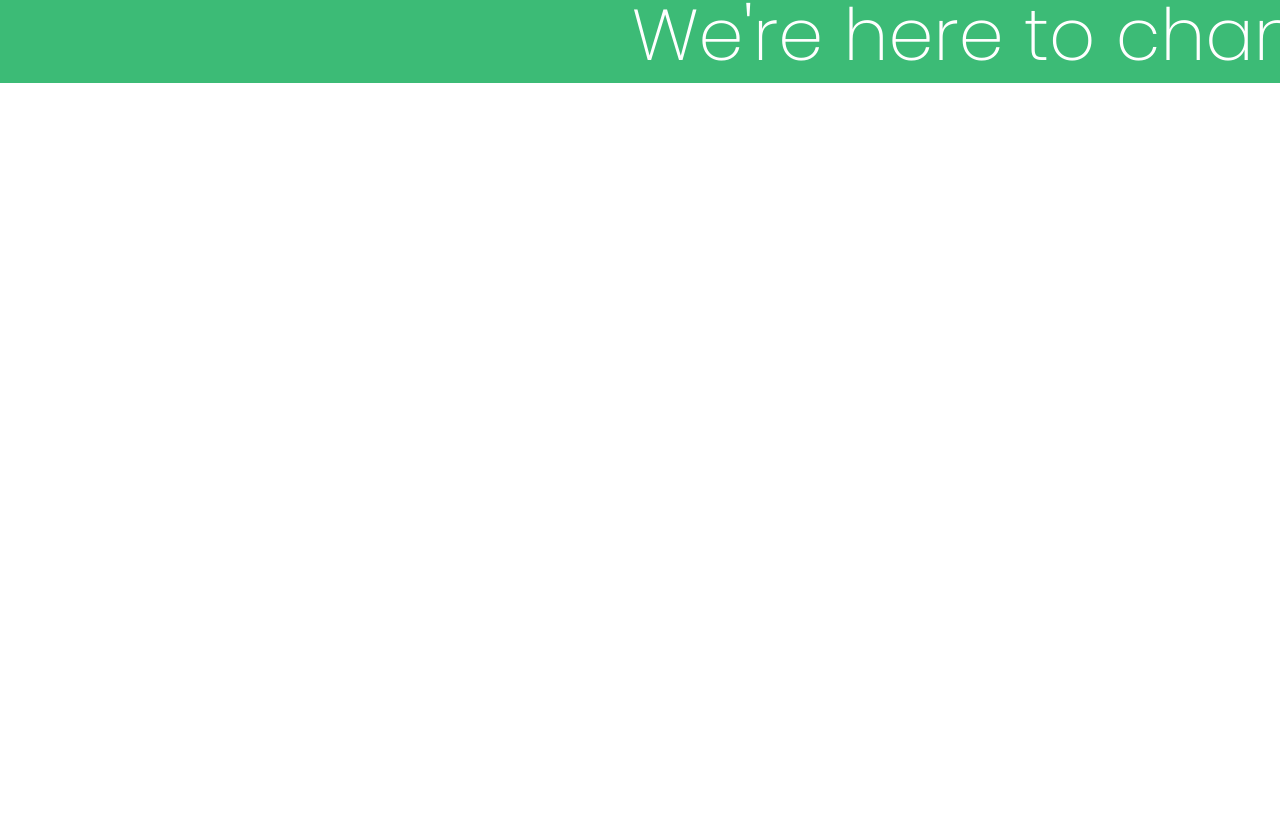
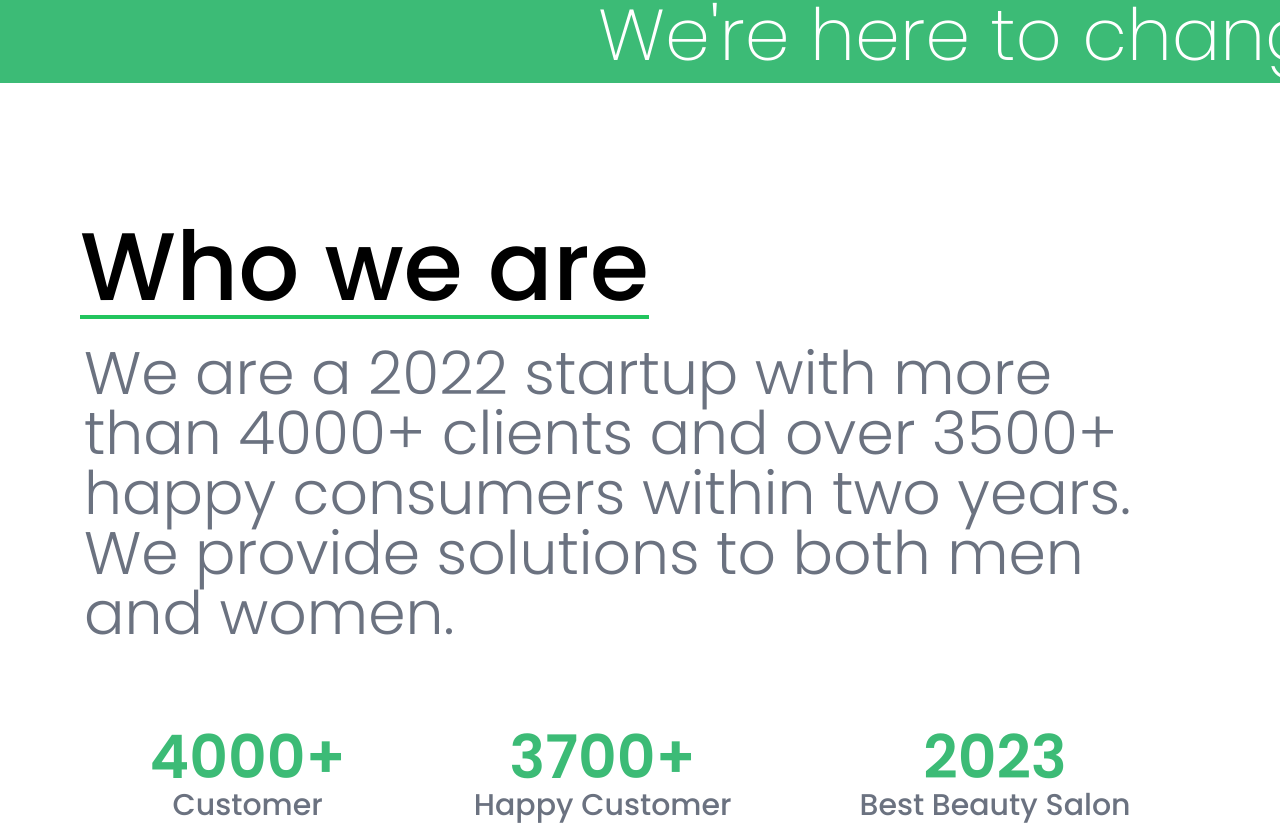
Before and after one commit to Dhaya3132/Classic3Salon, a React (Vite) app: page / in a window 1280 px wide. Shown: the part 685-1511 px from the top of the page. Before the commit the page ends 800 px from the top, so only its background shows below. Built offline with nearby package versions, Linux system fonts and the light colour scheme; a web font is replaced by a local one.

Commit message:
feat - About Added

```diff
--- a/src/App.jsx
+++ b/src/App.jsx
@@ -3,6 +3,7 @@
 import  Offer  from './Components/Offer';
 import  Head  from './Components/Header/Head';
 import { MovingText } from './Components/MovingText';
+import { About } from './Components/About/AboutUs';
 function App() {
 
   return (
@@ -11,6 +12,7 @@
     <Navbar></Navbar>
     <Head></Head>
     <MovingText></MovingText>
+    <About />
     </>
   )
 }
--- a/src/Components/About/AboutUs.jsx
+++ b/src/Components/About/AboutUs.jsx
@@ -1,12 +1,12 @@
-import { MovingText } from "../MovingText"
+import Customer from "./Customer"
 export function About() {
     return (
-        <div>
-            <MovingText></MovingText>
-            <div className="mt-14 flex flex-col justify-center items-center">
-                <h4 className="font-Poppins font-semibold text-white text-6xl border-double border-b-4 border-green-500">Who we are</h4>
-                <h2 className="font-Poppins font-thin text-white text-4xl w-3/5 mt-5 p-1">We are a 2022 startup with more than 4000+ clients and over 3500+ happy consumers within two years. We provide solutions to both men and women.</h2>
+        <>
+            <div className="mt-14 flex flex-col justify-start items-start p-20">
+                <h4 className="font-Poppins font-medium text-black text-8xl border-solid border-b-4 border-green-500">Who we are</h4>
+                <h2 className="font-Poppins font-light text-gray-500 text-6xl mt-5 p-1">We are a 2022 startup with more than 4000+ clients and over 3500+ happy consumers within two years. We provide solutions to both men and women.</h2>
             </div>
-        </div>
+            <Customer />
+        </>
     )
 }
--- /dev/null
+++ b/src/Components/About/Customer.jsx
@@ -0,0 +1,22 @@
+import React from 'react'
+
+function Customer () {
+  return (
+    <div className='flex justify-center items-center font-Poppins gap-32'>
+        <div className='text-center'>
+            <h5 className='font-semibold text-Green text-6xl'>4000+</h5>
+            <p className='font-medium text-gray-500 text-3xl'>Customer</p>
+        </div>
+        <div className='text-center'>
+            <h5 className='font-semibold text-Green text-6xl'>3700+</h5>
+            <p className='font-medium text-gray-500 text-3xl'>Happy Customer</p>
+        </div>
+        <div className='text-center'>
+            <h5 className='font-semibold text-Green text-6xl'>2023</h5>
+            <p className='font-medium text-gray-500 text-3xl'>Best Beauty Salon</p>
+        </div>
+    </div>
+  )
+}
+
+export default Customer;
```
